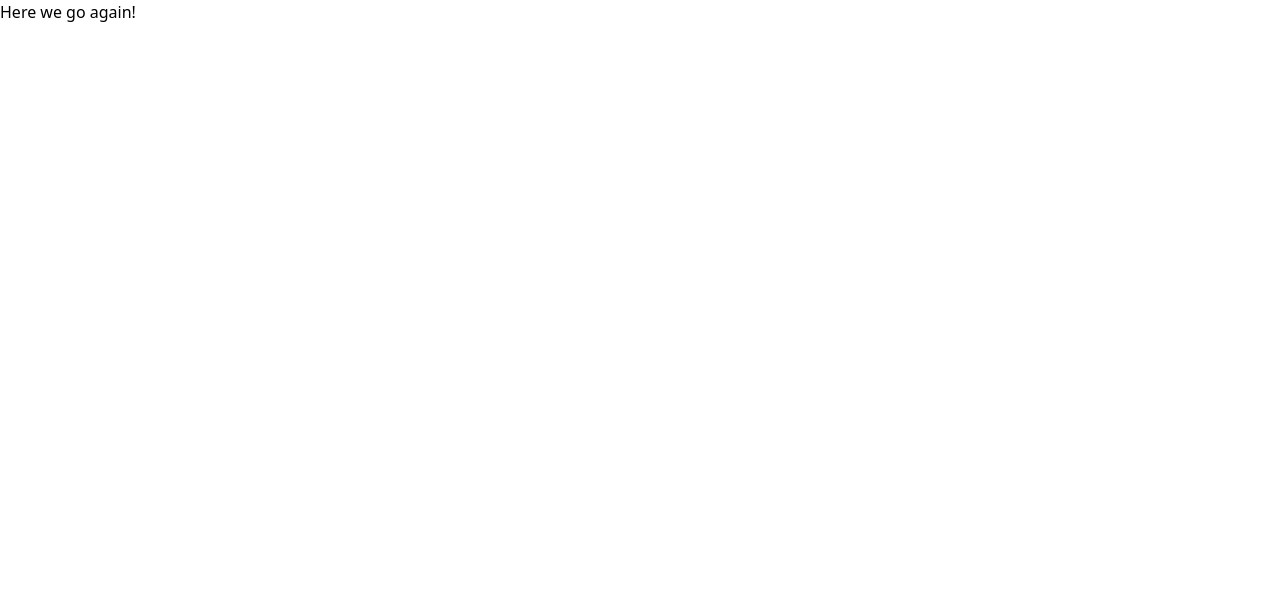
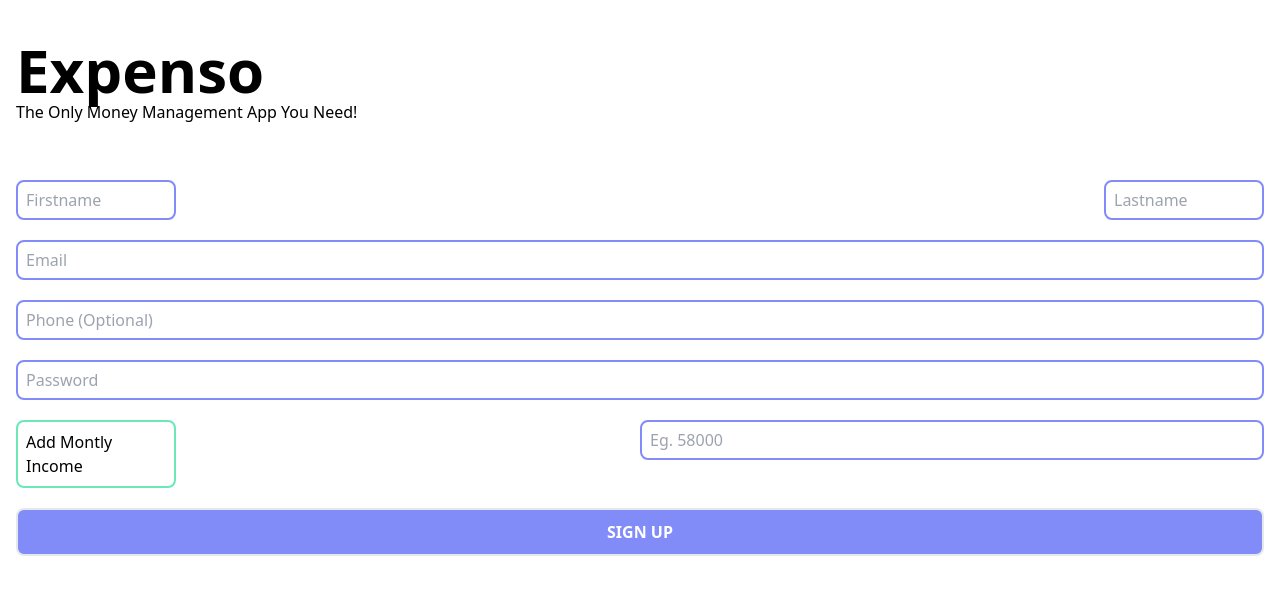
Before and after one commit to shridharGits/expensoClient, a React (Vite) app: page /signup in a window 1280 px wide. Shown: the top 594 px of the page. Built offline with nearby package versions, Linux system fonts and the light colour scheme.

Commit message:
Signup Route E2E Functionality Done

```diff
--- a/package.json
+++ b/package.json
@@ -10,10 +10,13 @@
   "author": "",
   "license": "ISC",
   "dependencies": {
+    "axios": "^1.4.0",
     "react": "^18.2.0",
-    "react-dom": "^18.2.0"
+    "react-dom": "^18.2.0",
+    "react-router-dom": "^6.14.2"
   },
   "devDependencies": {
+    "buffer": "^6.0.3",
     "parcel": "^2.9.3",
     "postcss": "^8.4.27",
     "process": "^0.11.10",
--- /dev/null
+++ b/src/components/ErrorMessage.js
@@ -0,0 +1,11 @@
+import React from "react";
+
+const ErrorMessage = ({ message }) => {
+  return (
+    <div>
+      <p className="text-red-700 text-center">{message}</p>
+    </div>
+  );
+};
+
+export default ErrorMessage;
--- /dev/null
+++ b/src/components/Header.js
@@ -0,0 +1,12 @@
+import React from "react";
+
+const Header = () => {
+  return (
+    <div className="justify-start pl-4 p-10">
+      <h1 className="text-6xl font-extrabold">Expenso</h1>
+      <p className="font-extraligt">The Only Money Management App You Need!</p>
+    </div>
+  );
+};
+
+export default Header;
--- /dev/null
+++ b/src/components/HomePage.js
@@ -0,0 +1,23 @@
+import { Link } from "react-router-dom";
+import Header from "./Header";
+const HomePage = () => {
+  return (
+    <div className="flex flex-col">
+      <Header />
+      <div className="flex flex-col items-center mt-12 justify-center">
+        <Link to="/signin">
+          <button className="bg-sky-950 w-64 h-12 text-white rounded-lg m-4">
+            Sign In
+          </button>
+        </Link>
+        <Link to="/signup">
+          <button className="bg-sky-950 w-64 h-12 text-white rounded-lg m-4">
+            Sign Up
+          </button>
+        </Link>
+      </div>
+    </div>
+  );
+};
+
+export default HomePage;
--- /dev/null
+++ b/src/components/SignIn.js
@@ -0,0 +1,31 @@
+import { useState, useReducer } from "react";
+import Header from "./Header";
+
+const SignIn = () => {
+  return (
+    <div className="overflow-x  -hidden">
+      <Header />
+      <form className="p-4">
+        <input
+          className="h-10 w-full mt-5 border-solid border-2 border-indigo-400 rounded-lg p-2"
+          type="text"
+          placeholder="Email"
+          required
+        />
+        <input
+          className="h-10 w-full mt-5 border-solid border-2 border-indigo-400 rounded-lg p-2"
+          type="password"
+          placeholder="Password"
+          required
+        />
+        <input
+          type="submit"
+          value="SIGN IN"
+          className="font-bold text-white mt-5 h-12 rounded-lg border-solid border-2 w-full bg-indigo-400"
+        />
+      </form>
+    </div>
+  );
+};
+
+export default SignIn;
--- /dev/null
+++ b/src/components/SignUp.js
@@ -0,0 +1,113 @@
+import { useState, useReducer } from "react";
+import Header from "./Header";
+import axios from "axios";
+import { useNavigate } from "react-router-dom";
+import ErrorMessage from "./ErrorMessage";
+
+const initialState = {
+  firstname: "",
+  lastname: "",
+  email: "",
+  password: "",
+  monthlyIncome: 0,
+  phone: 0,
+};
+const formReducer = (state, action) => {
+  switch (action.type) {
+    case "UPDATE":
+      return { ...state, [action.field]: action.value };
+  }
+  return state;
+};
+const SignUp = () => {
+  const [state, dispatch] = useReducer(formReducer, initialState);
+  const [signUpFailedMessage, setSignUpFailedMessage] = useState("");
+  const navigate = useNavigate();
+  const handleChange = (field, value) => {
+    dispatch({ type: "UPDATE", field, value });
+  };
+
+  const handleSubmit = (e) => {
+    e.preventDefault();
+    axios
+      .post("http://localhost:3000/api/users/signup", state)
+      .then((res) => {
+        // console.log(res.data.user);
+        navigate("/signin");
+      })
+      .catch((e) => {
+        setSignUpFailedMessage(e.response.data.msg);
+      });
+  };
+  return (
+    <div className="overflow-x-hidden">
+      <Header />
+      {signUpFailedMessage.length > 0 && (
+        <ErrorMessage message={signUpFailedMessage} />
+      )}
+      <form className="p-4" onSubmit={handleSubmit}>
+        <div className="flex flex-row justify-between">
+          <input
+            className="h-10 w-40 border-solid border-2 border-indigo-400 rounded-lg p-2"
+            type="text"
+            placeholder="Firstname"
+            required
+            name="firstname"
+            onChange={(e) => handleChange("firstname", e.target.value)}
+          />
+          <input
+            className="h-10 w-40 border-solid border-2 border-indigo-400 rounded-lg p-2"
+            type="text"
+            placeholder="Lastname"
+            required
+            name="lastname"
+            onChange={(e) => handleChange("lastname", e.target.value)}
+          />
+        </div>
+        <input
+          className="h-10 w-full mt-5 border-solid border-2 border-indigo-400 rounded-lg p-2"
+          type="text"
+          placeholder="Email"
+          required
+          name="email"
+          onChange={(e) => handleChange("email", e.target.value)}
+        />
+        <input
+          className="h-10 w-full mt-5 border-solid border-2 border-indigo-400 rounded-lg p-2"
+          type="number"
+          placeholder="Phone (Optional)"
+          name="phone"
+          onChange={(e) => handleChange("phone", e.target.value)}
+        />
+        <input
+          className="h-10 w-full mt-5 border-solid border-2 border-indigo-400 rounded-lg p-2"
+          type="password"
+          placeholder="Password"
+          required
+          name="password"
+          onChange={(e) => handleChange("password", e.target.value)}
+        />
+        <div className="flex mt-5 justify-between">
+          <p className="w-40 border-solid border-2 border-emerald-300 rounded-lg p-2">
+            Add Montly Income
+          </p>
+          <input
+            className="h-10 w-1/2 border-solid border-2 border-indigo-400 rounded-lg p-2"
+            type="number"
+            placeholder="Eg. 58000"
+            required
+            name="monthlyIncome"
+            onChange={(e) => handleChange("monthlyIncome", e.target.value)}
+          />
+        </div>
+        <input
+          type="submit"
+          value="SIGN UP"
+          className="font-bold text-white mt-5 h-12 rounded-lg border-solid border-2 w-full bg-indigo-400"
+        />
+      </form>
+    </div>
+  );
+};
+
+export default SignUp;
```
Also changed, not shown: src/App.js (+20 -1 lines), src/components/Footer.js (added), 1 other file (tests, documents, lock files or other folders).
